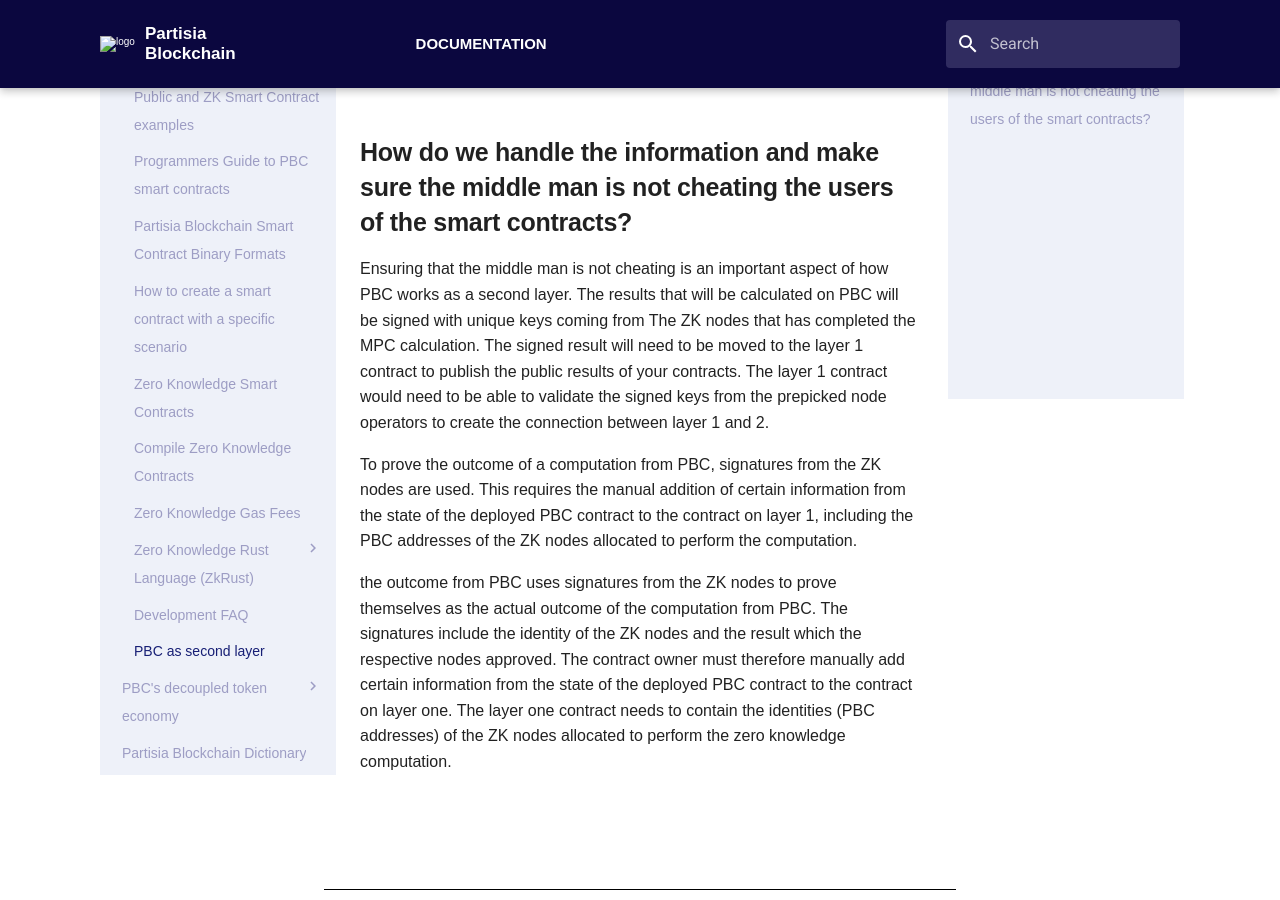
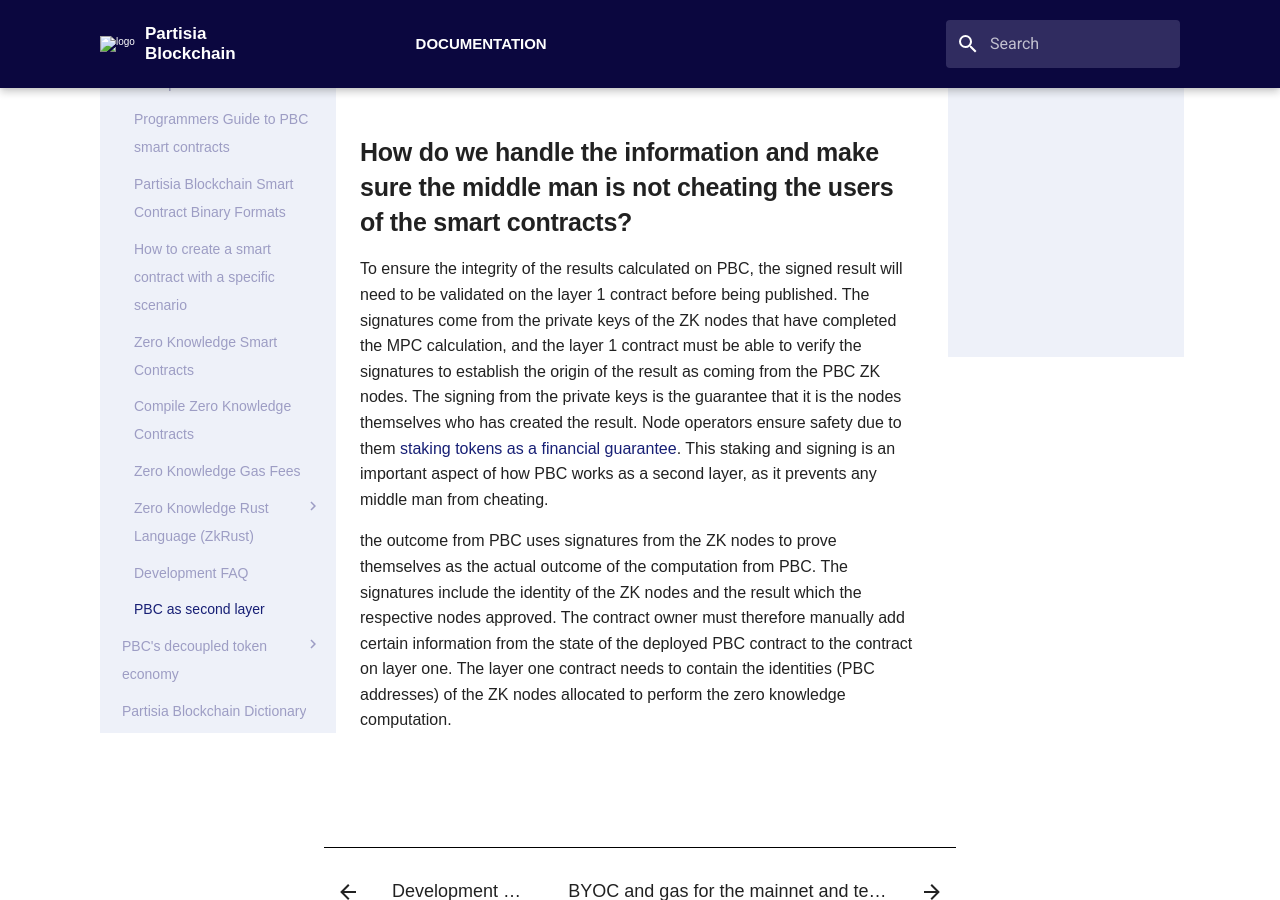
Before and after one commit to 0xSero/partisia-docs, an MkDocs documentation site: the page built from docs/PBC-as-a-second-layer/pbc-as-second-layer.md, in a window 1280 px wide and 900 px high, scrolled down 2127 px. Built offline with MkDocs 1.6.1 and Material for MkDocs 9.7.7, drawn with Linux system fonts in a browser that asks for light colours; some web fonts are replaced; a script that is not in the unit is left out.

Commit message:
Expanding and simplifying the paragraph

```diff
--- a/docs/PBC-as-a-second-layer/pbc-as-second-layer.md
+++ b/docs/PBC-as-a-second-layer/pbc-as-second-layer.md
@@ -30,8 +30,6 @@
 
 ## How do we handle the information and make sure the middle man is not cheating the users of the smart contracts?
 
-Ensuring that the middle man is not cheating is an important aspect of how PBC works as a second layer. The results that will be calculated on PBC will be signed with unique keys coming from The ZK nodes that has completed the MPC calculation. The signed result will need to be moved to the layer 1 contract to publish the public results of your contracts. The layer 1 contract would need to be able to validate the signed keys from the prepicked node operators to create the connection between layer 1 and 2.
-
-To prove the outcome of a computation from PBC, signatures from the ZK nodes are used. This requires the manual addition of certain information from the state of the deployed PBC contract to the contract on layer 1, including the PBC addresses of the ZK nodes allocated to perform the computation.
+To ensure the integrity of the results calculated on PBC, the signed result will need to be validated on the layer 1 contract before being published. The signatures come from the private keys of the ZK nodes that have completed the MPC calculation, and the layer 1 contract must be able to verify the signatures to establish the origin of the result as coming from the PBC ZK nodes. The signing from the private keys is the guarantee that it is the nodes themselves who has created the result. Node operators ensure safety due to them [staking tokens as a financial guarantee](/docs/operator-0-introduction.md). This staking and signing is an important aspect of how PBC works as a second layer, as it prevents any middle man from cheating.
 
 the outcome from PBC uses signatures from the ZK nodes to prove themselves as the actual outcome of the computation from PBC. The signatures include the identity of the ZK nodes and the result which the respective nodes approved. The contract owner must therefore manually add certain information from the state of the deployed PBC contract to the contract on layer one. The layer one contract needs to contain the identities (PBC addresses) of the ZK nodes allocated to perform the zero knowledge computation.
```
